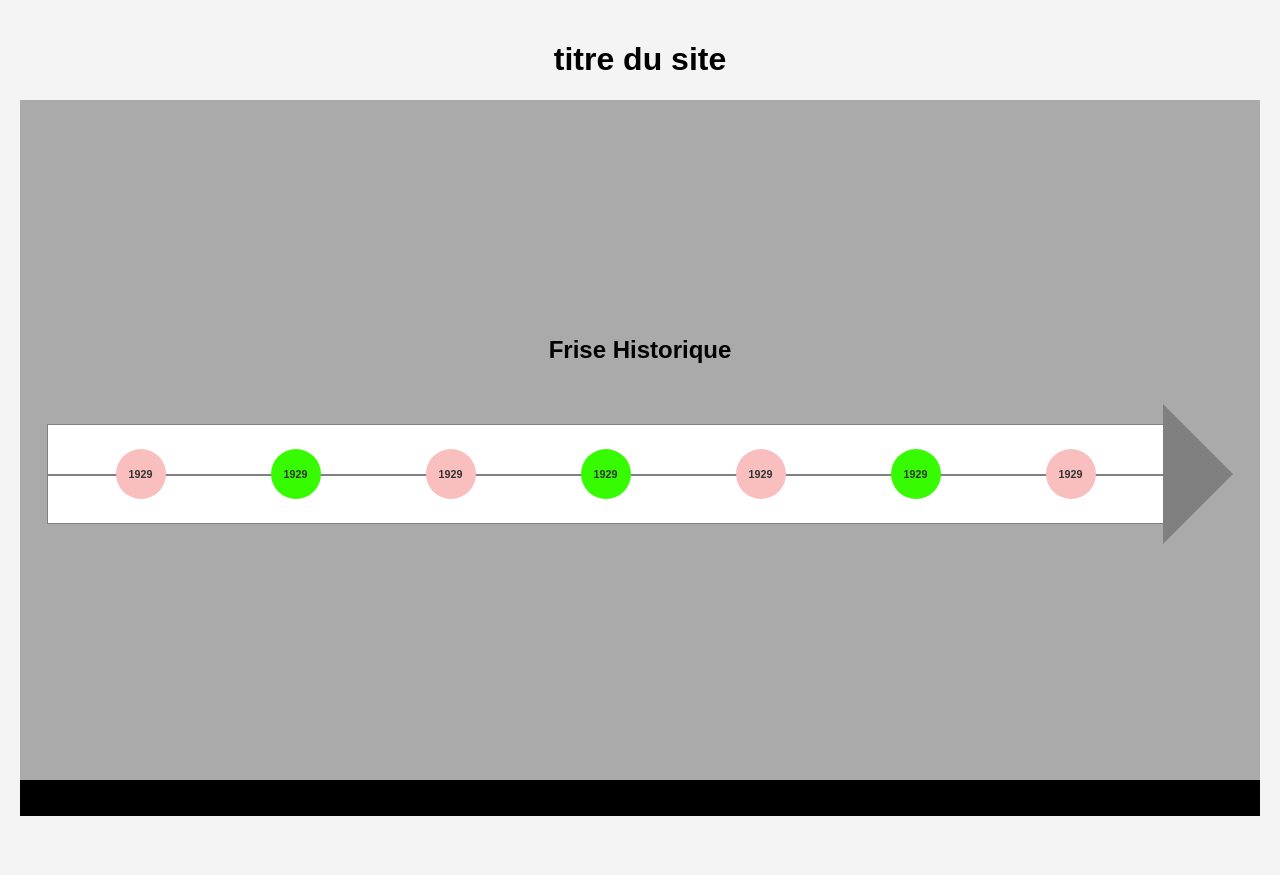
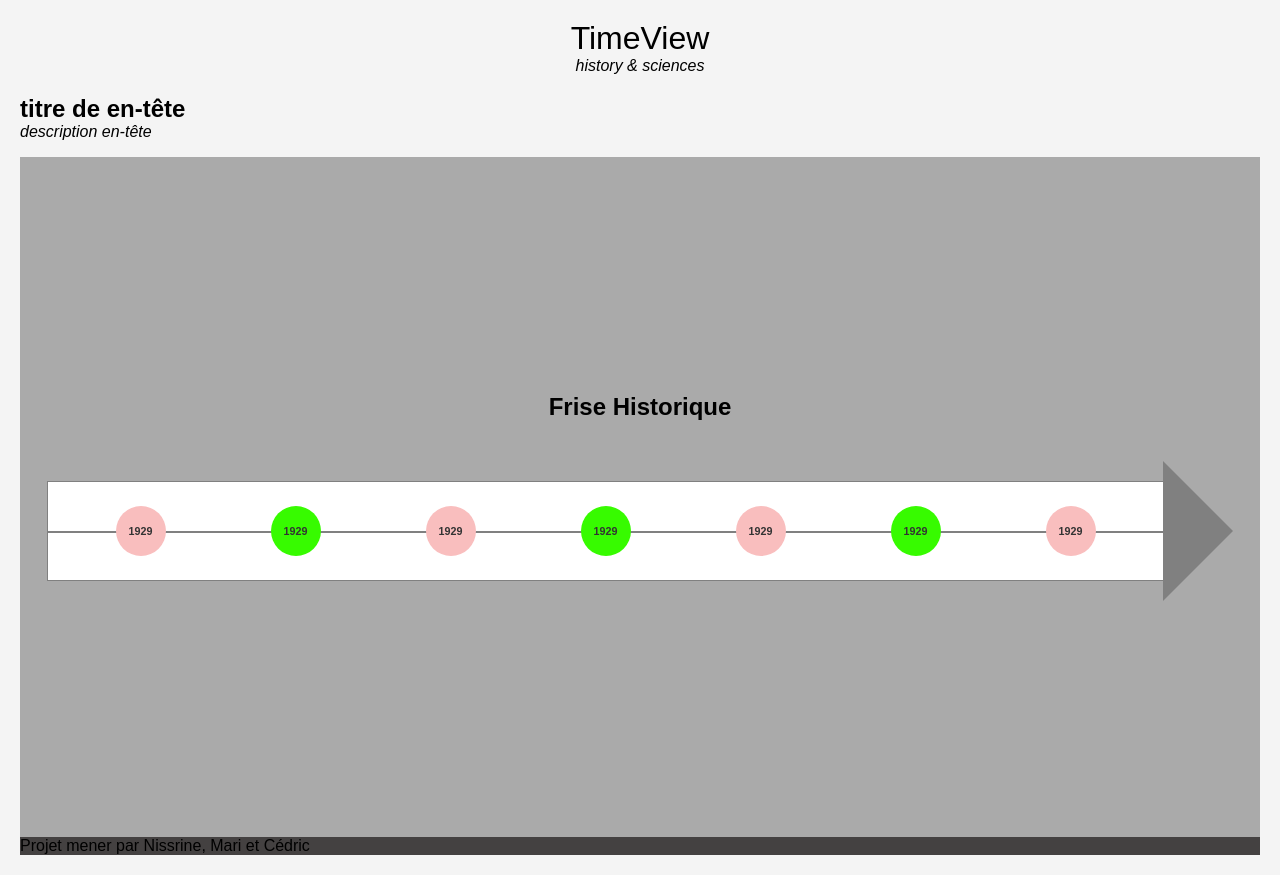
Before and after one commit to CedricJMT/Fresque-historique-grpe-TPDEVWMG3, a plain HTML site: page index.html in a window 1280 px wide. Before the commit the page ends 836 px from the top, so only its background shows below. Drawn offline with Linux system fonts and the light colour scheme; a web font is replaced by a local one.

Commit message:
readme(doc) maj des crédits footer

```diff
--- a/index.html
+++ b/index.html
@@ -4,6 +4,10 @@
 <head>
     <meta charset="UTF-8" />
     <meta name="viewport" content="width=device-width, initial-scale=1.0" />
+    <link rel="preconnect" href="https://fonts.googleapis.com">
+    <link rel="preconnect" href="https://fonts.gstatic.com" crossorigin>
+    <link href="https://fonts.googleapis.com/css2?family=BBH+Sans+Bogle&display=swap" rel="stylesheet">
+
     <link rel="stylesheet" href="style.css" />
     <title>Fresque historique</title>
 </head>
@@ -11,8 +15,14 @@
 <body>
 
     <header>
-        <h1>titre du site</h1>
+        <h1>TimeView</h1>
+        <p>history & sciences</p>
     </header>
+
+    <div class="entete">
+        <h2>titre de en-tête</h2>
+        <p>description en-tête</p>
+    </div>
 
     <section class="frise">
         <h2>Frise Historique</h2>
@@ -52,8 +62,7 @@
         </div>
     </section>
 
-    <footer>Lorem ipsum dolor sit amet consectetur adipisicing elit. Nobis incidunt rem corporis voluptates quidem quas
-        culpa libero perferendis quae voluptatum et molestiae error, voluptate qui maxime facilis alias nulla numquam?
+    <footer> Projet mener par Nissrine, Mari et Cédric
     </footer>
 
 
--- a/style.css
+++ b/style.css
@@ -1,3 +1,44 @@
+body {
+    font-family: Arial, sans-serif;
+    background: #f4f4f4;
+    margin: 0;
+    padding: 20px;
+    height: 100%;
+}
+
+* {
+    box-sizing: border-box;
+}
+
+header h1 {
+    display: flex;
+    justify-content: center;
+    font-family: "BBH Sans Bogle", sans-serif;
+    font-weight: 400;
+    font-style: normal;
+    margin-top: 0;
+    margin-bottom: 0;
+}
+header p {
+    display: flex;
+    justify-content: center;
+    font-style: italic;
+    margin-top: 0;
+}
+
+.entete h2 {
+    margin-bottom: 0;
+}
+
+.entete p {
+    font-style: italic;
+    margin-top: 0;
+}
+
+footer {
+    background-color: rgb(68, 65, 65);
+}
+
 .frise {
     height: 85vh;
     display: flex;
@@ -5,30 +46,6 @@
     justify-content: center;
     background-color: #aaa;
     flex-direction: column;
-}
-
-header h1 {
-    display: flex;
-    justify-content: center;
-}
-
-body {
-    height: 100%;
-}
-
-footer {
-    background-color: black;
-}
-
-* {
-    box-sizing: border-box;
-}
-
-body {
-    font-family: Arial, sans-serif;
-    background: #f4f4f4;
-    margin: 0;
-    padding: 20px;
 }
 
 .timeline-container {
```
